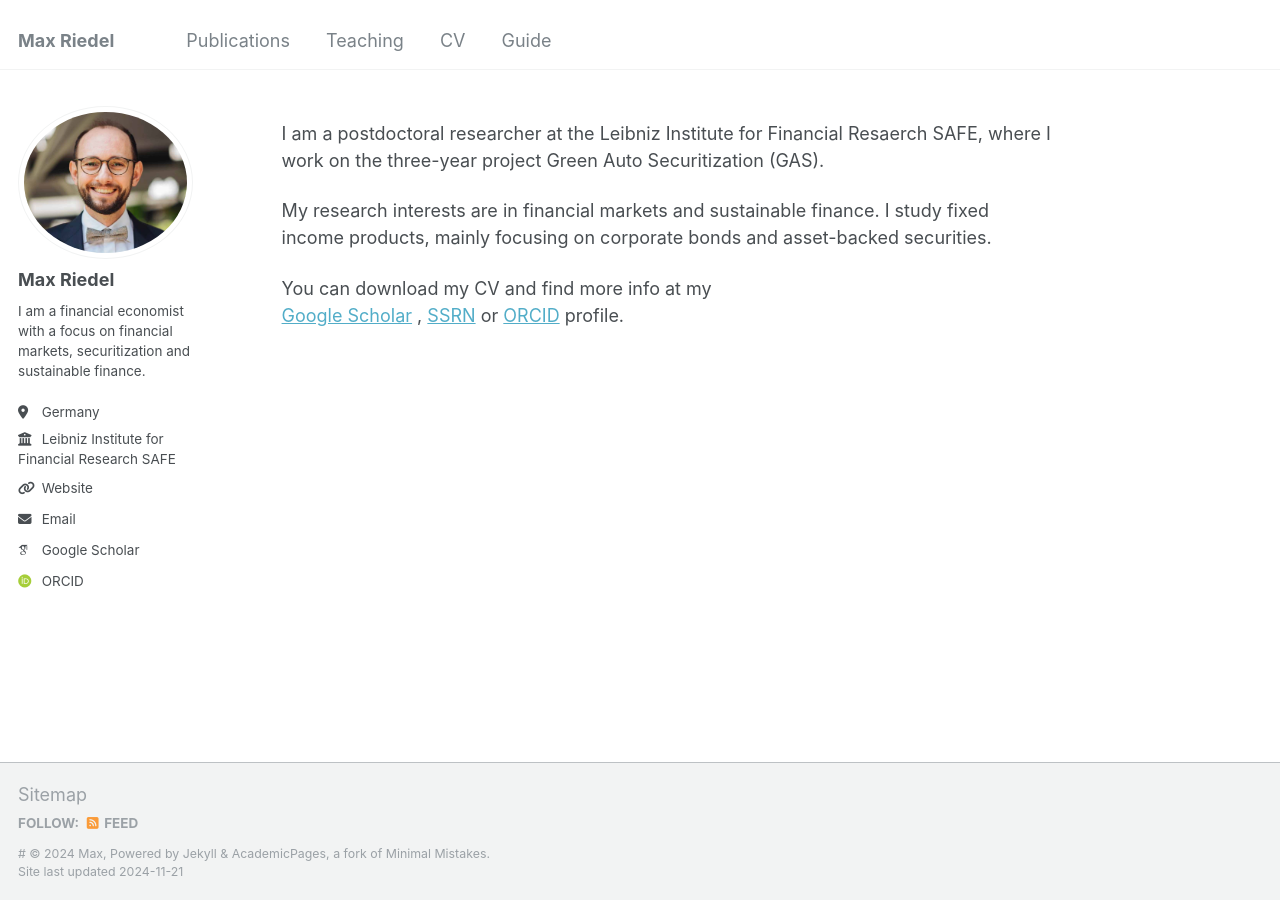
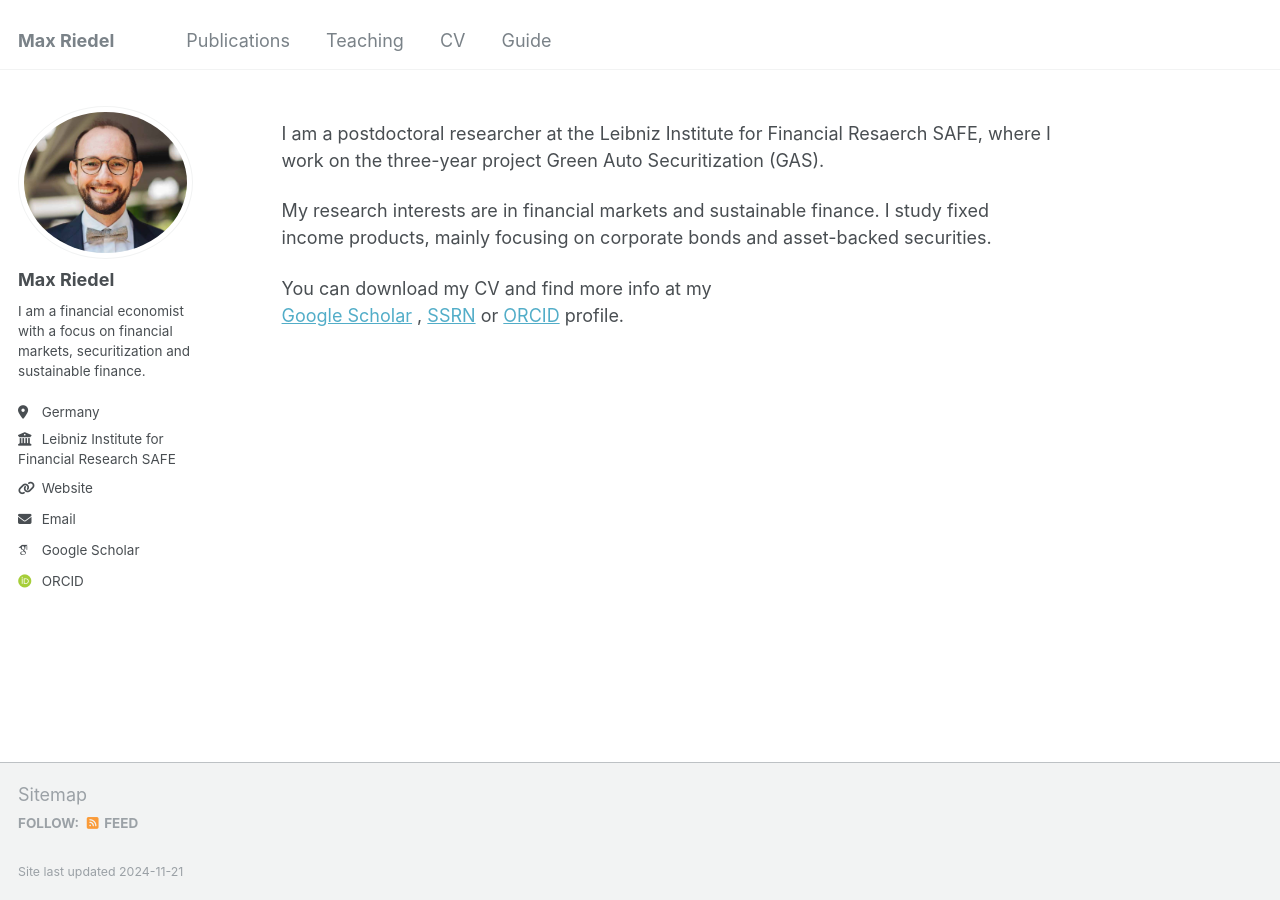
Before and after one commit to max-riedel-phd/max-riedel-phd.github.io, a Jekyll site: the page built from _pages/about.md, in a window 1280 px wide. Built offline with Jekyll 4.4.1, drawn with Linux system fonts in a browser that asks for light colours; some web fonts are replaced.

Commit message:
Update footer.html

```diff
--- a/_includes/footer.html
+++ b/_includes/footer.html
@@ -20,6 +20,6 @@
 {% endif %}
 
 <div class="page__footer-copyright">
-#  &copy; {{ site.time | date: '%Y' }} {{ site.name | default: site.title }}, {{ site.data.ui-text[site.locale].powered_by | default: "Powered by" }} <a href="http://jekyllrb.com" rel="nofollow">Jekyll</a> &amp; <a href="https://github.com/academicpages/academicpages.github.io">AcademicPages</a>, a fork of <a href="https://mademistakes.com/work/minimal-mistakes-jekyll-theme/" rel="nofollow">Minimal Mistakes</a>.<br />
+  <br />
   Site last updated {{ "now" | date: '%Y-%m-%d' %}}
 </div>
```
